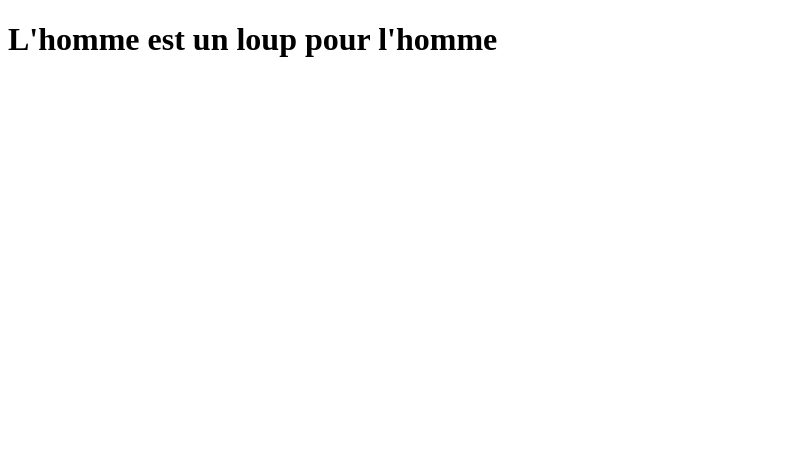
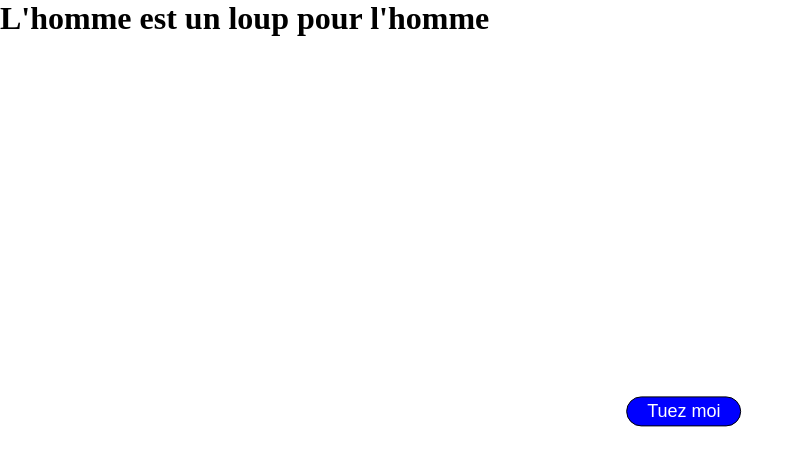
Before and after one commit to gatien074/voir, a plain HTML site: page index.html in a window 1280 px wide. Shown: the whole page, without its empty margins (0-805 px from the left). Drawn offline with Linux system fonts and the light colour scheme.

Commit message:
ajout du css

```diff
--- a/index.html
+++ b/index.html
@@ -4,9 +4,10 @@
     <meta charset="UTF-8">
     <meta name="viewport" content="width=device-width, initial-scale=1.0">
     <title>Dossier</title>
+    <link rel="stylesheet" href="styles/style.css">
 </head>
 <body>
     <h1>L'homme est un loup pour l'homme</h1>
-
+    <button>Tuez moi</button>
 </body>
 </html>
--- /dev/null
+++ b/styles/style.css
@@ -0,0 +1,31 @@
+/* reset css */
+
+* {
+    margin: 0;
+    padding: 0;
+}
+
+button{
+    background-color: blue;
+    color: #ffff;
+    border-radius: 15px ;
+    border: 1px solid black;
+    font-size: 18px;
+    padding: 10px 20px;
+    transition: all 0.5 ease;
+    display: flex;
+    justify-content: center;
+    align-items: center;
+    height: 30px;
+    margin: 0;
+    position: absolute;
+    top: 50%;
+    left: 50%;
+    transform: translate(-12%, -12%);
+}
+
+button:hover{
+    background-color: red;
+    transform: scale(1.2);
+    box-shadow: 0 0 10px rgba(0, 0, 0, 0.5);
+}
```
